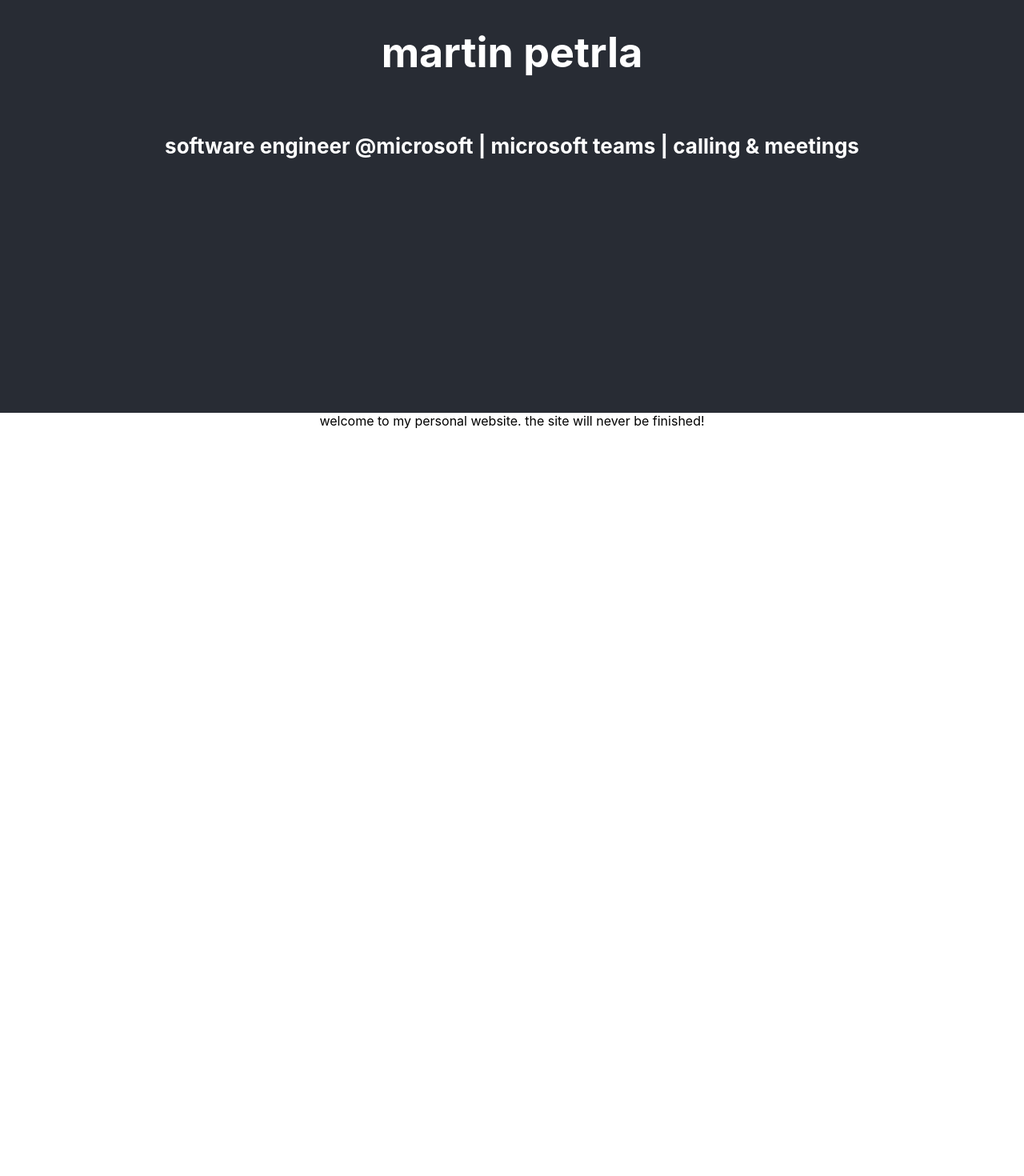
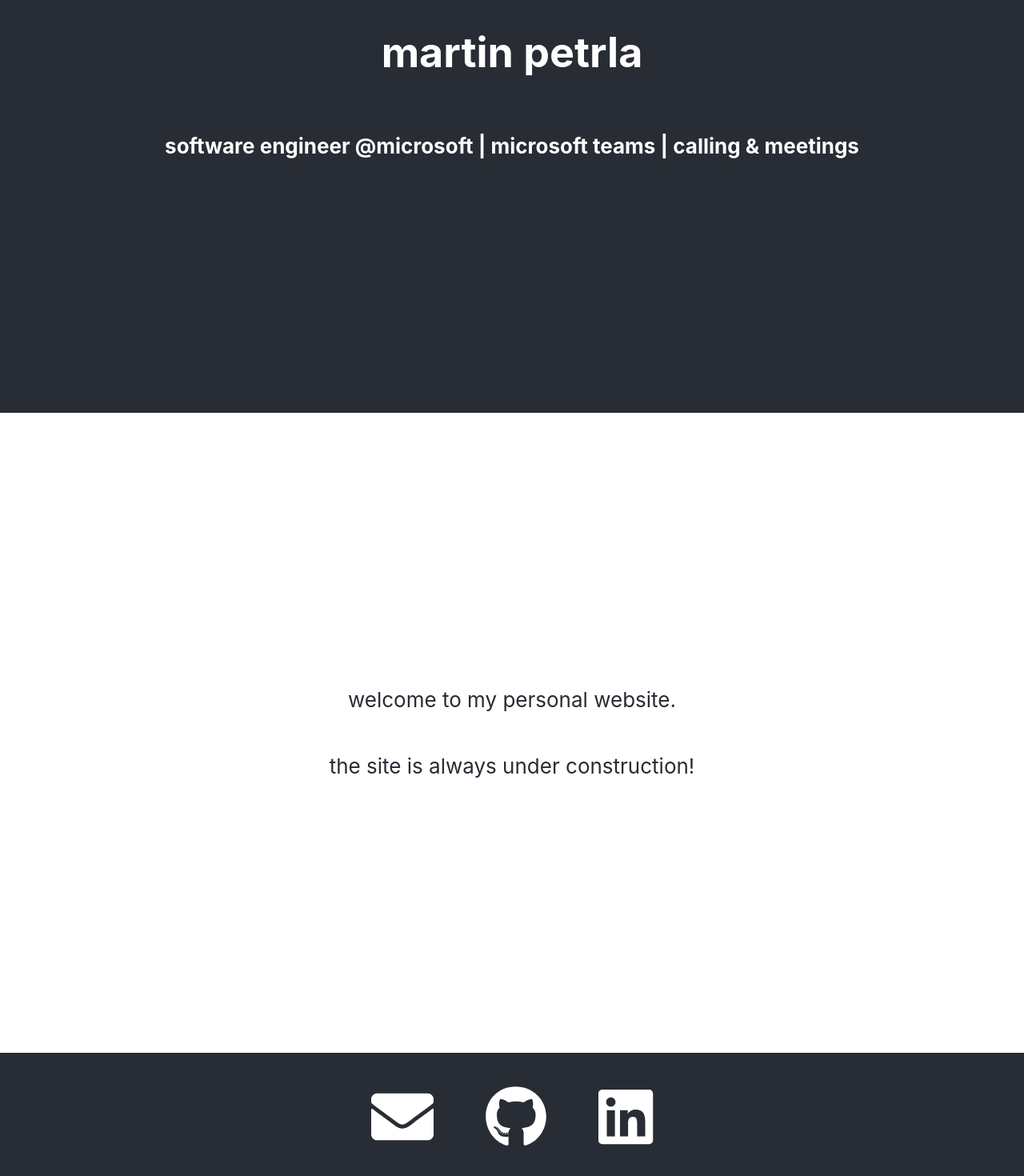
Before and after one commit to MartinPtrl/martinptrl.github.io, a React (Create React App) app: page / in a window 1280 px wide. Shown: the part 284-1754 px from the top of the page at 80% size. Before the commit the page ends 820 px from the top, so only its background shows below. Built offline with nearby package versions, Linux system fonts and the light colour scheme.

Commit message:
Clean up, add sections, move to sass.

```diff
--- a/package.json
+++ b/package.json
@@ -3,7 +3,12 @@
   "version": "0.1.0",
   "private": true,
   "dependencies": {
+    "@fortawesome/fontawesome-svg-core": "^1.2.19",
+    "@fortawesome/free-brands-svg-icons": "^5.9.0",
+    "@fortawesome/free-solid-svg-icons": "^5.9.0",
+    "@fortawesome/react-fontawesome": "^0.1.4",
     "gh-pages": "^2.0.1",
+    "node-sass": "^4.12.0",
     "react": "^16.8.6",
     "react-dom": "^16.8.6",
     "react-scripts": "3.0.1"
--- a/src/App.css
+++ /dev/null
@@ -1,33 +0,0 @@
-.App {
-  text-align: center;
-}
-
-.App-logo {
-  animation: App-logo-spin infinite 20s linear;
-  height: 40vmin;
-  pointer-events: none;
-}
-
-.App-header {
-  background-color: #282c34;
-  min-height: 100vh;
-  display: flex;
-  flex-direction: column;
-  align-items: center;
-  justify-content: center;
-  font-size: calc(10px + 2vmin);
-  color: white;
-}
-
-.App-link {
-  color: #61dafb;
-}
-
-@keyframes App-logo-spin {
-  from {
-    transform: rotate(0deg);
-  }
-  to {
-    transform: rotate(360deg);
-  }
-}
--- a/src/App.js
+++ b/src/App.js
@@ -1,17 +1,18 @@
 import React from 'react';
-import './App.css';
+import './styles.scss';
+import HeaderSection from './header-section';
+import WelcomeSection from './welcome-section';
+// import ReadingSection from './reading-section';
+import FooterSection from './footer-section';
 
 function App() {
   return (
-    <div className="App">
-      <header className="App-header">
-        <h1>martin petrla</h1>
-        <h4>software engineer @microsoft | microsoft teams | calling & meetings</h4>
-      </header>
-      <body>
-        welcome to my personal website. the site will never be finished!
-      </body>
-    </div>
+    <>
+      <HeaderSection />
+      <WelcomeSection />
+      {/* <ReadingSection /> */}
+      <FooterSection />
+    </>
   );
 }
 
--- /dev/null
+++ b/src/footer-section.js
@@ -0,0 +1,28 @@
+import React from 'react';
+import LinkIconWrapper from './link-icon-wrapper';
+import { faLinkedin, faGithub } from '@fortawesome/free-brands-svg-icons';
+import { faEnvelope } from '@fortawesome/free-solid-svg-icons';
+
+const FooterSection = (props) => {
+  const gmail = {
+    icon: faEnvelope,
+    url: 'mailto:martin.petrla@gmail.com'
+  };
+  const linkedIn = {
+    icon: faLinkedin,
+    url: 'https://www.linkedin.com/in/martin-petrla/'
+  };
+  const github = {
+    icon: faGithub,
+    url: 'https://github.com/martinptrl'
+  };
+  const links = [gmail, github, linkedIn];
+
+  return (
+    <div className="page-view footer-section">
+      {links.map(link => <LinkIconWrapper icon={link.icon} url={link.url}/>)}
+    </div>
+  );
+};
+
+export default FooterSection;
--- /dev/null
+++ b/src/header-section.js
@@ -0,0 +1,12 @@
+import React from 'react';
+
+const HeaderSection = () => {
+  return (
+    <header className="page-view">
+      <h1>martin petrla</h1>
+      <h4>software engineer @microsoft | microsoft teams | calling & meetings</h4>
+    </header>
+  );
+}
+
+export default HeaderSection;
--- a/src/index.js
+++ b/src/index.js
@@ -2,11 +2,5 @@ import React from 'react';
 import ReactDOM from 'react-dom';
 import './index.css';
 import App from './App';
-import * as serviceWorker from './serviceWorker';
 
 ReactDOM.render(<App />, document.getElementById('root'));
-
-// If you want your app to work offline and load faster, you can change
-// unregister() to register() below. Note this comes with some pitfalls.
-// Learn more about service workers: https://bit.ly/CRA-PWA
-serviceWorker.unregister();
--- /dev/null
+++ b/src/link-icon-wrapper.js
@@ -0,0 +1,13 @@
+import React from 'react';
+import { FontAwesomeIcon } from '@fortawesome/react-fontawesome';
+
+const LinkIconWrapper = ({icon, url}) => {
+  const target = url.startsWith('mailto:') ? undefined : '_blank';
+  return (
+    <a className="icon-wrapper" href={url} target={target}>
+      <FontAwesomeIcon icon={icon} size={"3x"} />
+    </a>
+  )
+};
+
+export default LinkIconWrapper;
--- /dev/null
+++ b/src/reading-section.js
@@ -0,0 +1,20 @@
+import React from 'react';
+
+const ReadingSection = () => {
+  // Simon Sinek - Start with Why, Leaders eat last
+  // Yuval Noah Harrari - Sapiens, Homo Deus
+  // Viktor Frankl - The man's search for meaning
+  // Daniel Levitin
+  // Daniel Kahneman
+  // Goergoe S. Classon - The Richest Man in Babylon
+  // Jan Muhlefeit
+  // Carol Dweck
+
+  return (
+    <div className="page-view reading-section">
+
+    </div>
+  );
+}
+
+export default ReadingSection;
--- a/src/serviceWorker.js
+++ /dev/null
@@ -1,135 +0,0 @@
-// This optional code is used to register a service worker.
-// register() is not called by default.
-
-// This lets the app load faster on subsequent visits in production, and gives
-// it offline capabilities. However, it also means that developers (and users)
-// will only see deployed updates on subsequent visits to a page, after all the
-// existing tabs open on the page have been closed, since previously cached
-// resources are updated in the background.
-
-// To learn more about the benefits of this model and instructions on how to
-// opt-in, read https://bit.ly/CRA-PWA
-
-const isLocalhost = Boolean(
-  window.location.hostname === 'localhost' ||
-    // [::1] is the IPv6 localhost address.
-    window.location.hostname === '[::1]' ||
-    // 127.0.0.1/8 is considered localhost for IPv4.
-    window.location.hostname.match(
-      /^127(?:\.(?:25[0-5]|2[0-4][0-9]|[01]?[0-9][0-9]?)){3}$/
-    )
-);
-
-export function register(config) {
-  if (process.env.NODE_ENV === 'production' && 'serviceWorker' in navigator) {
-    // The URL constructor is available in all browsers that support SW.
-    const publicUrl = new URL(process.env.PUBLIC_URL, window.location.href);
-    if (publicUrl.origin !== window.location.origin) {
-      // Our service worker won't work if PUBLIC_URL is on a different origin
-      // from what our page is served on. This might happen if a CDN is used to
-      // serve assets; see https://github.com/facebook/create-react-app/issues/2374
-      return;
-    }
-
-    window.addEventListener('load', () => {
-      const swUrl = `${process.env.PUBLIC_URL}/service-worker.js`;
-
-      if (isLocalhost) {
-        // This is running on localhost. Let's check if a service worker still exists or not.
-        checkValidServiceWorker(swUrl, config);
-
-        // Add some additional logging to localhost, pointing developers to the
-        // service worker/PWA documentation.
-        navigator.serviceWorker.ready.then(() => {
-          console.log(
-            'This web app is being served cache-first by a service ' +
-              'worker. To learn more, visit https://bit.ly/CRA-PWA'
-          );
-        });
-      } else {
-        // Is not localhost. Just register service worker
-        registerValidSW(swUrl, config);
-      }
-    });
-  }
-}
-
-function registerValidSW(swUrl, config) {
-  navigator.serviceWorker
-    .register(swUrl)
-    .then(registration => {
-      registration.onupdatefound = () => {
-        const installingWorker = registration.installing;
-        if (installingWorker == null) {
-          return;
-        }
-        installingWorker.onstatechange = () => {
-          if (installingWorker.state === 'installed') {
-            if (navigator.serviceWorker.controller) {
-              // At this point, the updated precached content has been fetched,
-              // but the previous service worker will still serve the older
-              // content until all client tabs are closed.
-              console.log(
-                'New content is available and will be used when all ' +
-                  'tabs for this page are closed. See https://bit.ly/CRA-PWA.'
-              );
-
-              // Execute callback
-              if (config && config.onUpdate) {
-                config.onUpdate(registration);
-              }
-            } else {
-              // At this point, everything has been precached.
-              // It's the perfect time to display a
-              // "Content is cached for offline use." message.
-              console.log('Content is cached for offline use.');
-
-              // Execute callback
-              if (config && config.onSuccess) {
-                config.onSuccess(registration);
-              }
-            }
-          }
-        };
-      };
-    })
-    .catch(error => {
-      console.error('Error during service worker registration:', error);
-    });
-}
-
-function checkValidServiceWorker(swUrl, config) {
-  // Check if the service worker can be found. If it can't reload the page.
-  fetch(swUrl)
-    .then(response => {
-      // Ensure service worker exists, and that we really are getting a JS file.
-      const contentType = response.headers.get('content-type');
-      if (
-        response.status === 404 ||
-        (contentType != null && contentType.indexOf('javascript') === -1)
-      ) {
-        // No service worker found. Probably a different app. Reload the page.
-        navigator.serviceWorker.ready.then(registration => {
-          registration.unregister().then(() => {
-            window.location.reload();
-          });
-        });
-      } else {
-        // Service worker found. Proceed as normal.
-        registerValidSW(swUrl, config);
-      }
-    })
-    .catch(() => {
-      console.log(
-        'No internet connection found. App is running in offline mode.'
-      );
-    });
-}
-
-export function unregister() {
-  if ('serviceWorker' in navigator) {
-    navigator.serviceWorker.ready.then(registration => {
-      registration.unregister();
-    });
-  }
-}
--- /dev/null
+++ b/src/styles.scss
@@ -0,0 +1,45 @@
+$dark-grey: #282c34;
+
+@mixin page-view-mixin {
+  min-height: 100vh;
+  min-width: 100vw;
+  display: flex;
+  flex-direction: column;
+  align-items: center;
+  justify-content: center;
+  font-size: calc(10px + 2vmin);
+}
+
+.page-view {
+  @include page-view-mixin();
+
+  &:nth-child(even){
+    background-color: white;
+    color: $dark-grey;
+
+    .icon-wrapper {
+      color: $dark-grey;
+    }
+  }
+
+  &:nth-child(odd) {
+    background-color: $dark-grey;
+    color: white;
+
+    .icon-wrapper {
+      color: white;
+    }
+  }
+}
+
+.footer-section {
+  @include page-view-mixin();
+
+  min-height: 20vh;
+  flex-direction: row;
+}
+
+.icon-wrapper {
+  margin-left: 2rem;
+  margin-right: 2rem;
+}
--- /dev/null
+++ b/src/welcome-section.js
@@ -0,0 +1,12 @@
+import React from 'react';
+
+const WelcomeSection = () => {
+  return (
+    <div className="page-view welcome-text">
+      <p>welcome to my personal website.</p>
+      <p>the site is always under construction!</p>
+    </div>
+  );
+}
+
+export default WelcomeSection;
```
Also changed, not shown: 1 other file (tests, documents, lock files or other folders).
